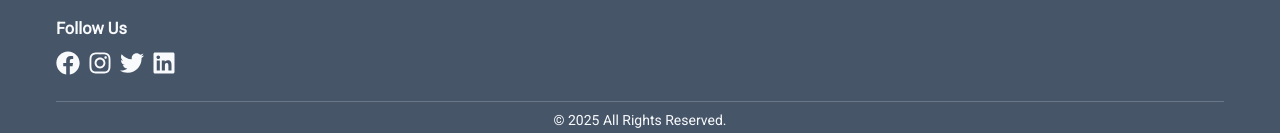
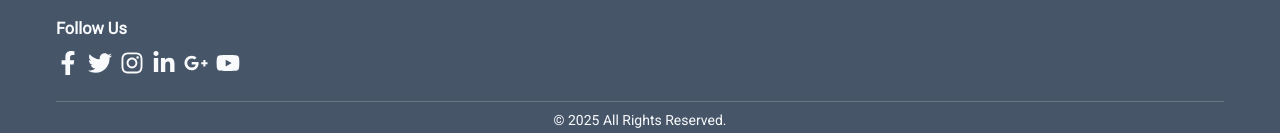
Before and after one commit to mehmetbacik/blog-management, a Next.js app in the folder frontend/: page / in a window 1280 px wide. Shown: the part 382-515 px from the top of the page. Built offline with nearby package versions, Linux system fonts and the light colour scheme; no server answers.

Commit message:
refactor: Move social media links to a separate file
- Extracted social media links and icons into data/socialMedia.ts.
- Improved modularity and maintainability of the Footer.tsx component.
- Now, updating social media links only requires modifying socialMedia.ts.

```diff
--- a/frontend/src/components/layout/Footer/Footer.tsx
+++ b/frontend/src/components/layout/Footer/Footer.tsx
@@ -3,6 +3,7 @@
 import React, { useState } from "react";
 import { FaFacebook, FaInstagram, FaTwitter, FaLinkedin } from "react-icons/fa";
 import { footerMenuLinks } from "@/data/footerMenuLinks";
+import { socialMediaLinks } from "@/data/socialMedia";
 
 import Image from "next/image";
 
@@ -80,34 +81,16 @@ export const Footer: React.FC = () => {
           <div className="footer__social">
             <h3>Follow Us</h3>
             <div>
-              <a
-                href="https://facebook.com"
-                target="_blank"
-                rel="noopener noreferrer"
-              >
-                <FaFacebook />
-              </a>
-              <a
-                href="https://instagram.com"
-                target="_blank"
-                rel="noopener noreferrer"
-              >
-                <FaInstagram />
-              </a>
-              <a
-                href="https://twitter.com"
-                target="_blank"
-                rel="noopener noreferrer"
-              >
-                <FaTwitter />
-              </a>
-              <a
-                href="https://linkedin.com"
-                target="_blank"
-                rel="noopener noreferrer"
-              >
-                <FaLinkedin />
-              </a>
+              {socialMediaLinks.map((social) => (
+                <a
+                  key={social.href}
+                  href={social.href}
+                  target="_blank"
+                  rel="noopener noreferrer"
+                >
+                  <social.icon />
+                </a>
+              ))}
             </div>
           </div>
         </div>
```
